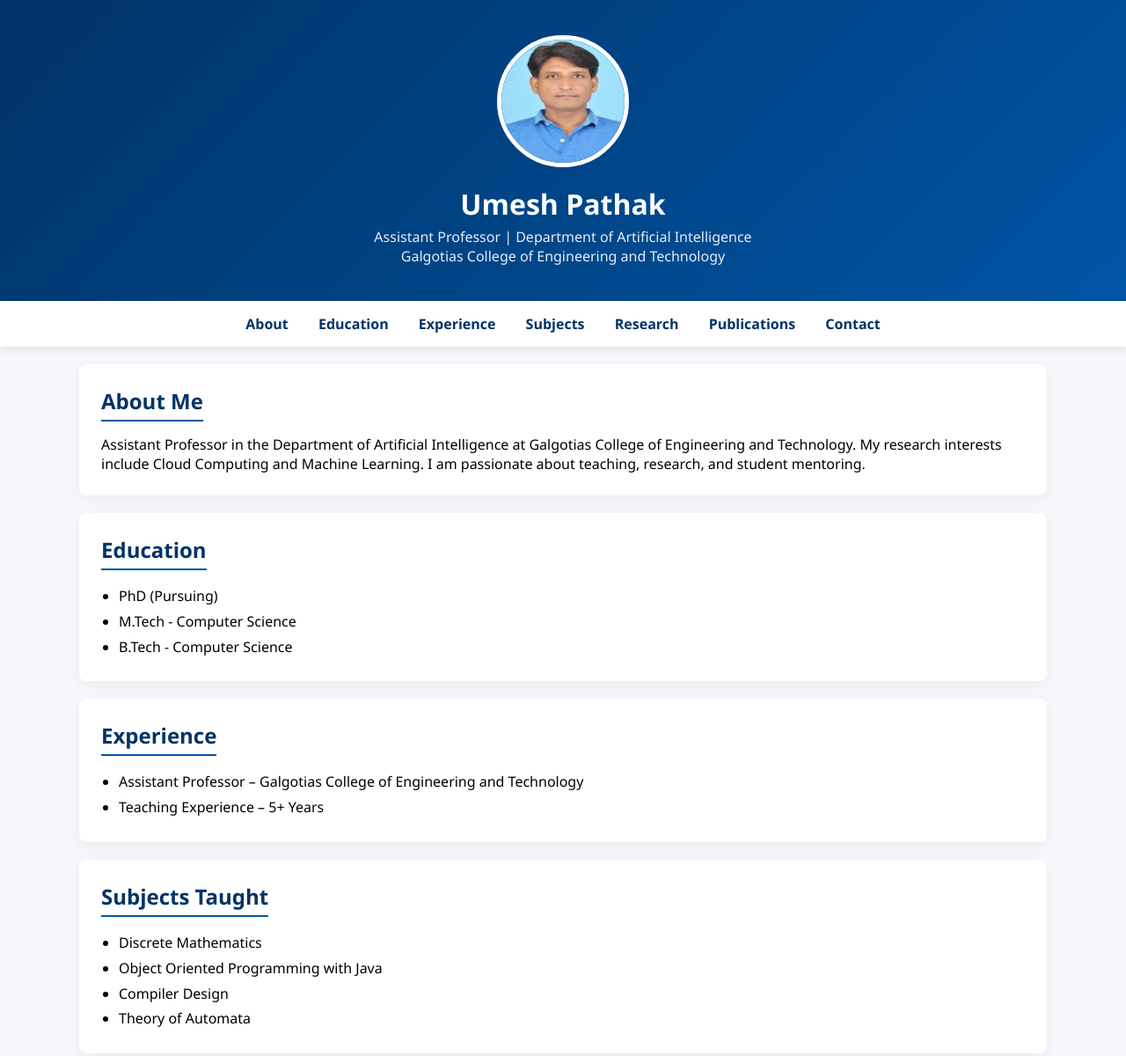
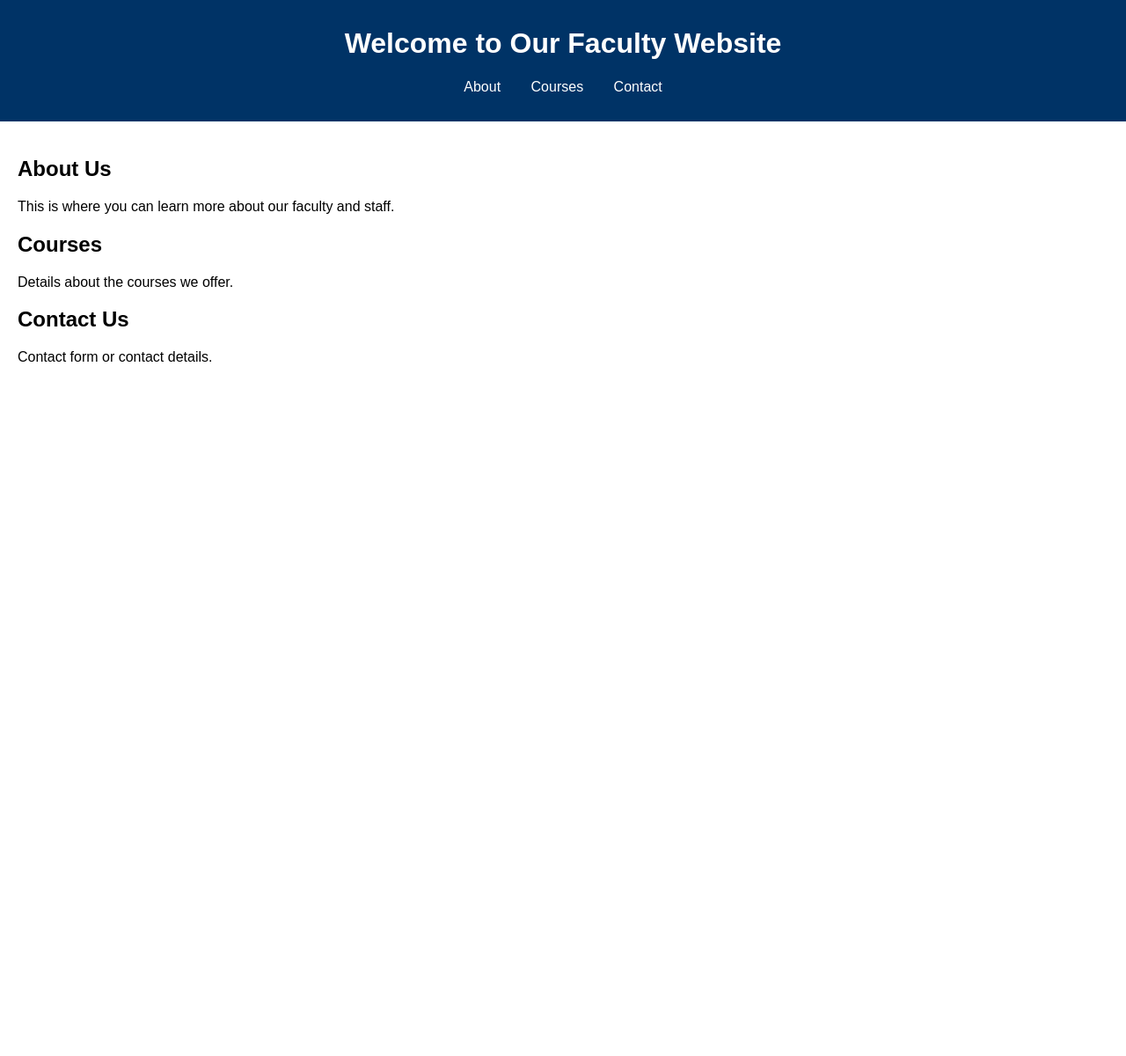
Before and after one commit to umesh-pathak75/umesh-pathak, a plain HTML site: page preview.html in a window 1280 px wide. Shown: the top 1200 px of the page at 88% size. After the commit the page ends 800 px from the top, so only its background shows below. Drawn offline with Linux system fonts and the light colour scheme.

Commit message:
Update preview.html with improved HTML structure and styling for a professional faculty website.

```diff
--- a/preview.html
+++ b/preview.html
@@ -3,272 +3,46 @@
 <head>
     <meta charset="UTF-8">
     <meta name="viewport" content="width=device-width, initial-scale=1.0">
-
-<title>Umesh Pathak | Faculty Profile</title>
-
+    <title>Faculty Website</title>
+    <link rel="stylesheet" href="styles.css">
     <style>
-
-*{
-margin:0;
-padding:0;
-box-sizing:border-box;
-font-family: 'Segoe UI', Tahoma, Geneva, Verdana, sans-serif;
+        body { font-family: Arial, sans-serif; margin: 0; padding: 0; }
+        header { background: #003366; color: white; padding: 10px 20px; text-align: center; }
+        nav { margin: 20px 0; }
+        nav a { color: white; margin: 0 15px; text-decoration: none; }
+        .container { padding: 20px; }
+        /* Responsive Design */
+        @media (max-width: 600px) {
+            header { font-size: 1.2em; }
+            nav a { display: block; margin: 10px 0; }
         }
-
-body{
-background:#f5f7fa;
-}
-
-/* Header */
-
-header{
-background:linear-gradient(135deg,#003366,#0055a5);
-color:white;
-text-align:center;
-padding:40px 20px;
-}
-
-.profile-img{
-width:150px;
-height:150px;
-border-radius:50%;
-border:5px solid white;
-margin-bottom:15px;
-}
-
-header h1{
-font-size:32px;
-margin-bottom:5px;
-}
-
-header p{
-font-size:16px;
-opacity:0.9;
-}
-
-/* Navigation */
-
-nav{
-background:white;
-padding:15px;
-text-align:center;
-box-shadow:0px 2px 10px rgba(0,0,0,0.1);
-position:sticky;
-top:0;
-z-index:100;
-}
-
-nav a{
-text-decoration:none;
-margin:15px;
-color:#003366;
-font-weight:600;
-transition:0.3s;
-}
-
-nav a:hover{
-color:#0073e6;
-}
-
-/* Sections */
-
-.container{
-width:90%;
-max-width:1100px;
-margin:auto;
-}
-
-section{
-background:white;
-margin:20px 0;
-padding:25px;
-border-radius:8px;
-box-shadow:0 4px 15px rgba(0,0,0,0.05);
-}
-
-section h2{
-color:#003366;
-margin-bottom:15px;
-border-bottom:2px solid #0055a5;
-display:inline-block;
-padding-bottom:5px;
-}
-
-ul{
-margin-left:20px;
-line-height:1.8;
-}
-
-/* Contact */
-
-.contact p{
-margin:8px 0;
-}
-
-/* Footer */
-
-footer{
-background:#003366;
-color:white;
-text-align:center;
-padding:15px;
-margin-top:20px;
-}
-
-/* Mobile Responsive */
-
-@media(max-width:768px){
-
-header h1{
-font-size:24px;
-}
-
-nav a{
-display:block;
-margin:10px 0;
-}
-
-}
-
+        /* Animations */
+        .fade-in { animation: fadeIn 2s; }
+        @keyframes fadeIn { from { opacity: 0; } to { opacity: 1; } }
     </style>
-
 </head>
-
 <body>
-
     <header>
-
-<img src="My-Photo.jpeg" class="profile-img">
-
-<h1>Umesh Pathak</h1>
-
-<p>Assistant Professor | Department of Artificial Intelligence</p>
-
-<p>Galgotias College of Engineering and Technology</p>
-
+        <h1>Welcome to Our Faculty Website</h1>
+        <nav>
+            <a href="#about">About</a>
+            <a href="#courses">Courses</a>
+            <a href="#contact">Contact</a>
+        </nav>
     </header>
-
-<nav>
-
-<a href="#about">About</a>
-<a href="#education">Education</a>
-<a href="#experience">Experience</a>
-<a href="#subjects">Subjects</a>
-<a href="#research">Research</a>
-<a href="#publications">Publications</a>
-<a href="#contact">Contact</a>
-
-</nav>
-
-<div class="container">
-
+    <div class="container fade-in">
         <section id="about">
-
-<h2>About Me</h2>
-
-<p>
-Assistant Professor in the Department of Artificial Intelligence at Galgotias College of Engineering and Technology.
-My research interests include Cloud Computing and Machine Learning.
-I am passionate about teaching, research, and student mentoring.
-</p>
-
+            <h2>About Us</h2>
+            <p>This is where you can learn more about our faculty and staff.</p>
         </section>
-
-<section id="education">
-
-<h2>Education</h2>
-
-<ul>
-<li>PhD (Pursuing)</li>
-<li>M.Tech - Computer Science</li>
-<li>B.Tech - Computer Science</li>
-</ul>
-
+        <section id="courses">
+            <h2>Courses</h2>
+            <p>Details about the courses we offer.</p>
         </section>
-
-<section id="experience">
-
-<h2>Experience</h2>
-
-<ul>
-<li>Assistant Professor – Galgotias College of Engineering and Technology</li>
-<li>Teaching Experience – 5+ Years</li>
-</ul>
-
+        <section id="contact">
+            <h2>Contact Us</h2>
+            <p>Contact form or contact details.</p>
         </section>
-
-<section id="subjects">
-
-<h2>Subjects Taught</h2>
-
-<ul>
-<li>Discrete Mathematics</li>
-<li>Object Oriented Programming with Java</li>
-<li>Compiler Design</li>
-<li>Theory of Automata</li>
-</ul>
-
-</section>
-
-<section id="research">
-
-<h2>Research Interests</h2>
-
-<ul>
-<li>Cloud Computing</li>
-<li>Machine Learning</li>
-</ul>
-
-</section>
-
-<section id="publications">
-
-<h2>Publications</h2>
-
-<ul>
-
-<li>
-<a href="https://doi.org/10.1109/ICDSINC66221.2025.11448274" target="_blank">
-IEEE Conference Paper 2025
-</a>
-</li>
-
-<li>
-<a href="https://ieeexplore.ieee.org/document/11387457" target="_blank">
-IEEE Xplore Research Paper
-</a>
-</li>
-
-</ul>
-
-</section>
-
-<section id="contact" class="contact">
-
-<h2>Contact</h2>
-
-<p>Email:
-<a href="mailto:umesh.pathak@galgotiacollege.edu">
-umesh.pathak@galgotiacollege.edu
-</a>
-</p>
-
-<p>Mobile: 9335214053</p>
-
-<p>Department: Artificial Intelligence</p>
-
-<p>Galgotias College of Engineering and Technology, Greater Noida</p>
-
-</section>
-
     </div>
-
-<footer>
-
-<p>© 2026 Umesh Pathak | Faculty Website</p>
-
-</footer>
-
 </body>
-
 </html>
```
Lines whose indentation alone changed are shown as unchanged.
